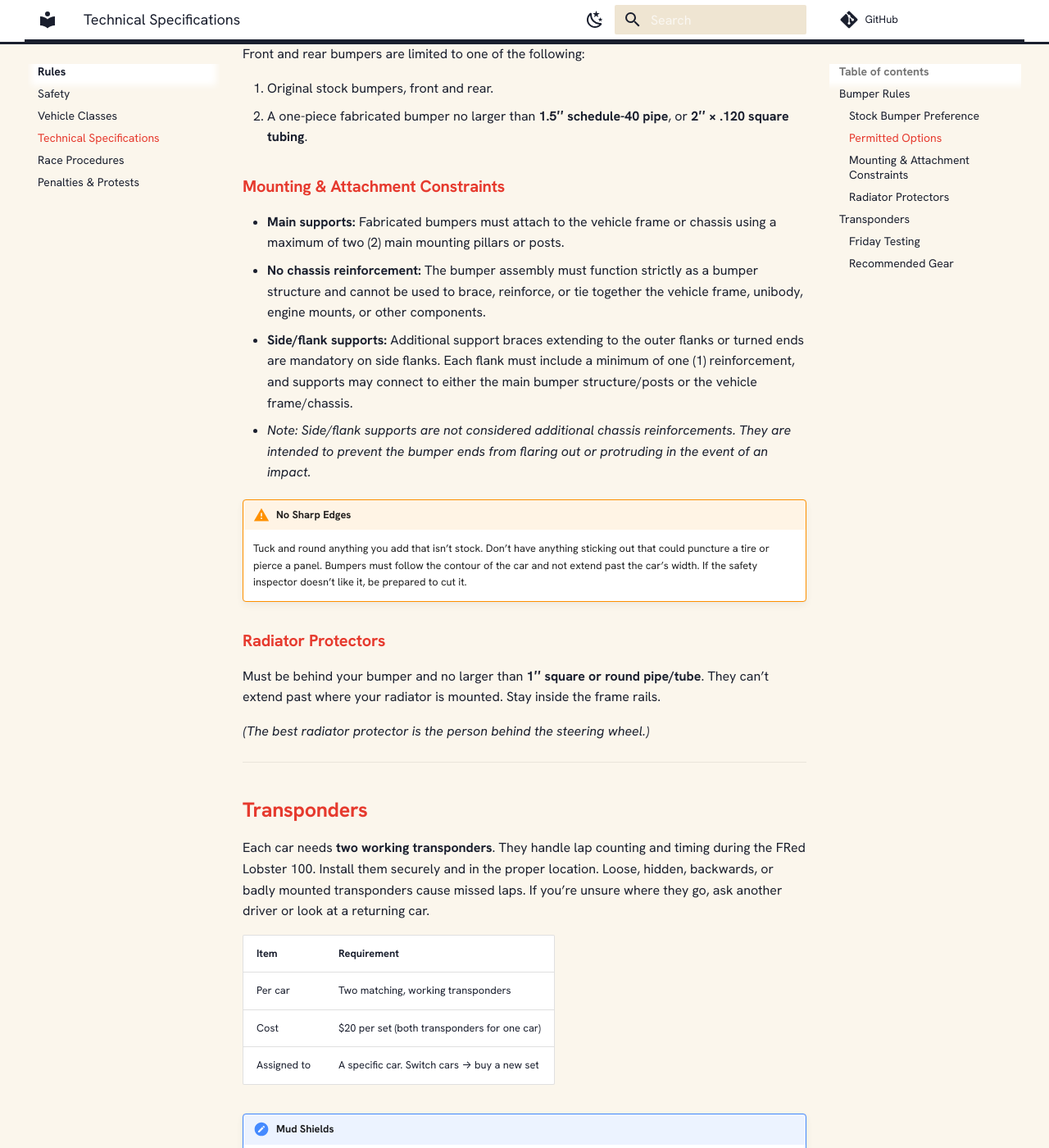
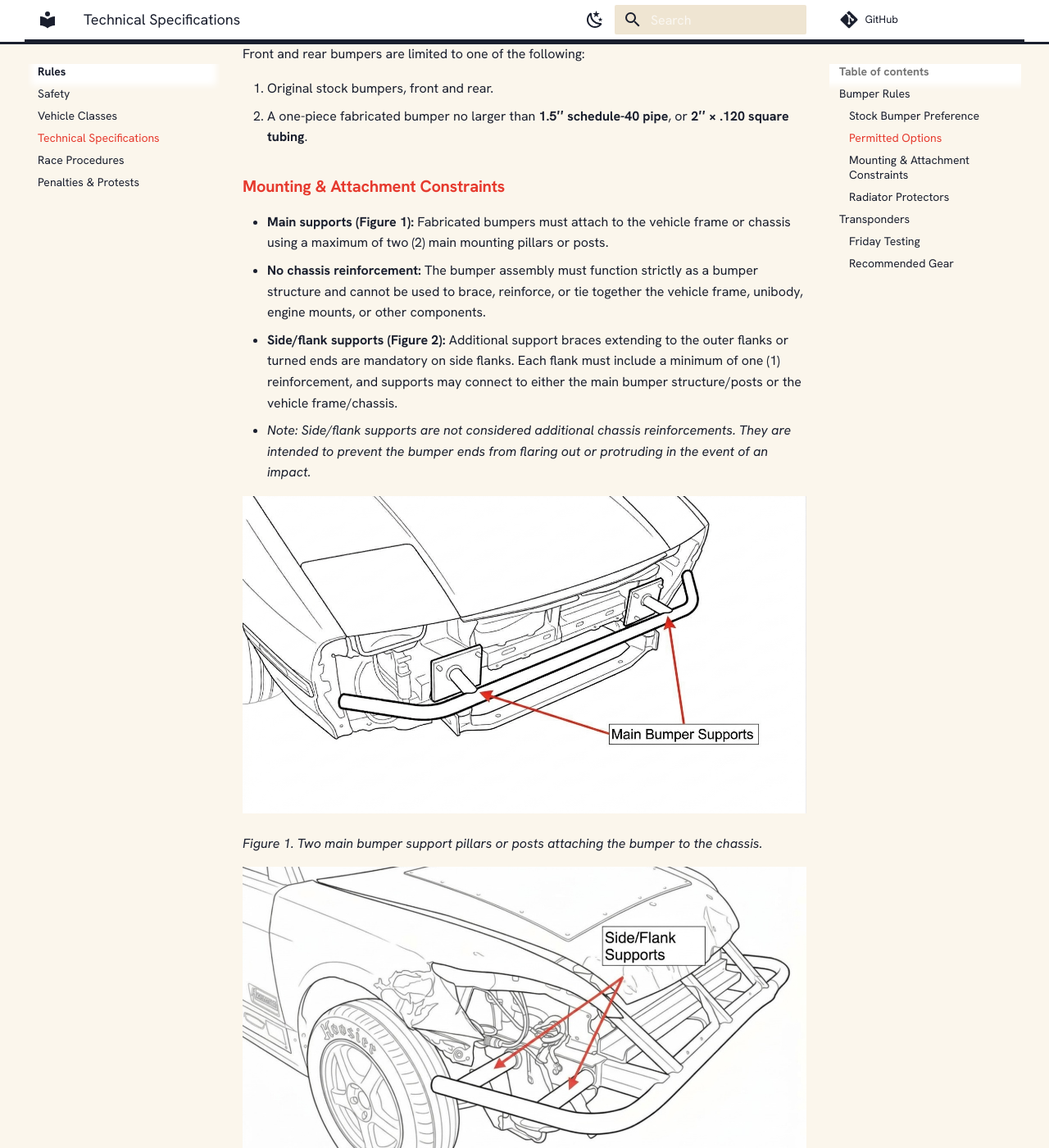
Before and after one commit to ruddyrid/race-rulebook, an MkDocs documentation site: the page built from docs/rules/technical.md, in a window 1280 px wide and 1400 px high, scrolled down 501 px. Shown: the whole window at 82% size. Built offline with MkDocs 1.6.1 and Material for MkDocs 9.7.7, drawn with Linux system fonts in a browser that asks for light colours; some web fonts are replaced; comment, search, counter and statistics services are not loaded; some of the changed text lies outside the part shown.

Commit message:
Add bumper support illustrations
Add Figure 1 and Figure 2 references to the technical bumper rules and include their diagrams.

Co-authored-by: Copilot <223556219+Copilot@users.noreply.github.com>

```diff
--- a/docs/rules/technical.md
+++ b/docs/rules/technical.md
@@ -19,10 +19,18 @@ Front and rear bumpers are limited to one of the following:
 
 ### Mounting & Attachment Constraints
 
-* **Main supports:** Fabricated bumpers must attach to the vehicle frame or chassis using a maximum of two (2) main mounting pillars or posts.
+* **Main supports (Figure 1):** Fabricated bumpers must attach to the vehicle frame or chassis using a maximum of two (2) main mounting pillars or posts.
 * **No chassis reinforcement:** The bumper assembly must function strictly as a bumper structure and cannot be used to brace, reinforce, or tie together the vehicle frame, unibody, engine mounts, or other components.
-* **Side/flank supports:** Additional support braces extending to the outer flanks or turned ends are mandatory on side flanks. Each flank must include a minimum of one (1) reinforcement, and supports may connect to either the main bumper structure/posts or the vehicle frame/chassis.
+* **Side/flank supports (Figure 2):** Additional support braces extending to the outer flanks or turned ends are mandatory on side flanks. Each flank must include a minimum of one (1) reinforcement, and supports may connect to either the main bumper structure/posts or the vehicle frame/chassis.
 * *Note: Side/flank supports are not considered additional chassis reinforcements. They are intended to prevent the bumper ends from flaring out or protruding in the event of an impact.*
+
+![Diagram showing two main bumper supports attaching a fabricated bumper to the vehicle chassis.](../images/technical-bumper-main-supports.jpg)
+
+*Figure 1. Two main bumper support pillars or posts attaching the bumper to the chassis.*
+
+![Diagram showing side/flank support braces reinforcing the outer ends of a fabricated bumper.](../images/technical-bumper-flank-supports.jpg)
+
+*Figure 2. Side/flank supports reinforcing the outer bumper ends.*
 
 !!! warning "No Sharp Edges"
     Tuck and round anything you add that isn’t stock. Don’t have anything sticking out that could puncture a tire or pierce a panel. Bumpers must follow the contour of the car and not extend past the car’s width. If the safety inspector doesn’t like it, be prepared to cut it.
```
Also changed, not shown: docs/images/technical-bumper-flank-supports.jpg (added), docs/images/technical-bumper-main-supports.jpg (added).
